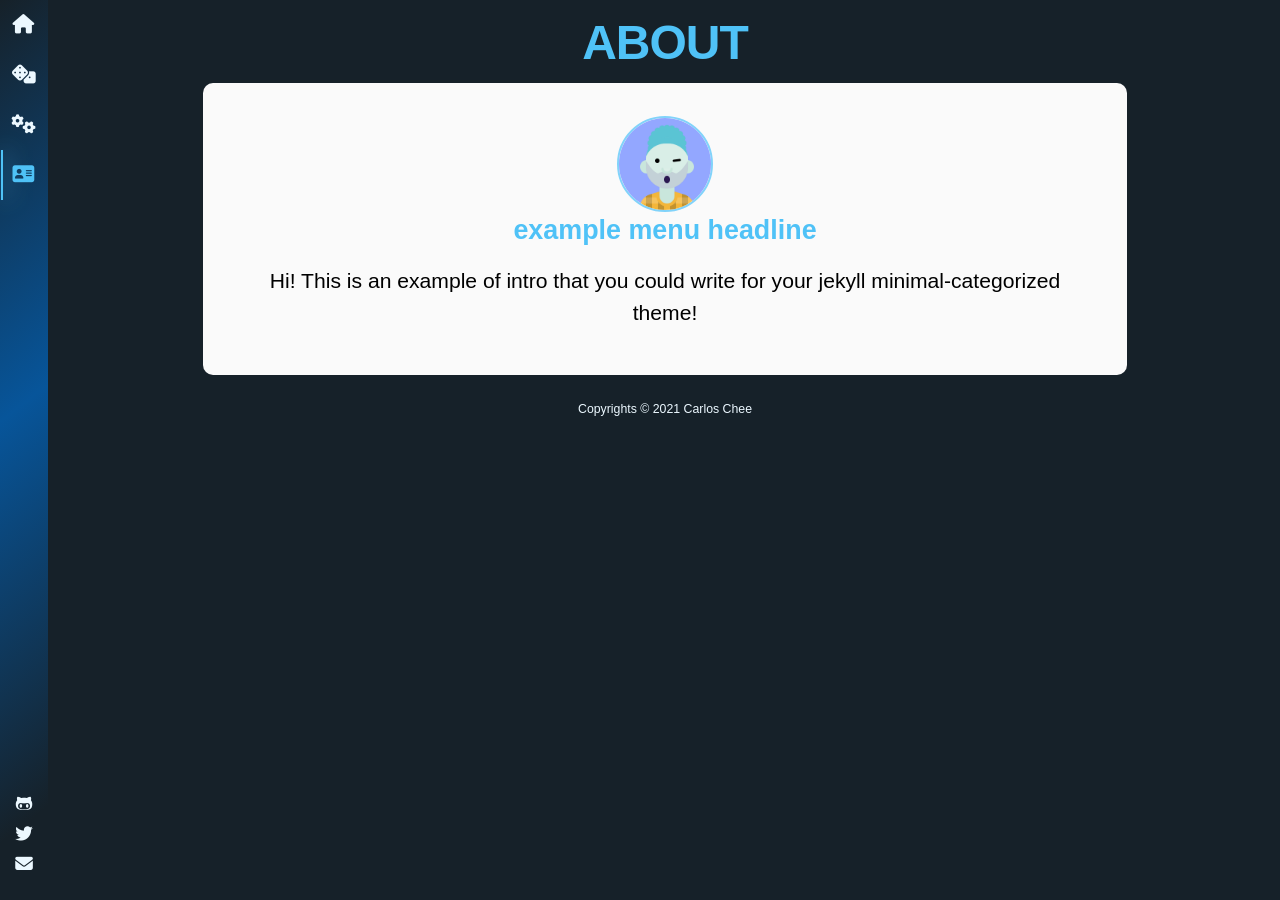
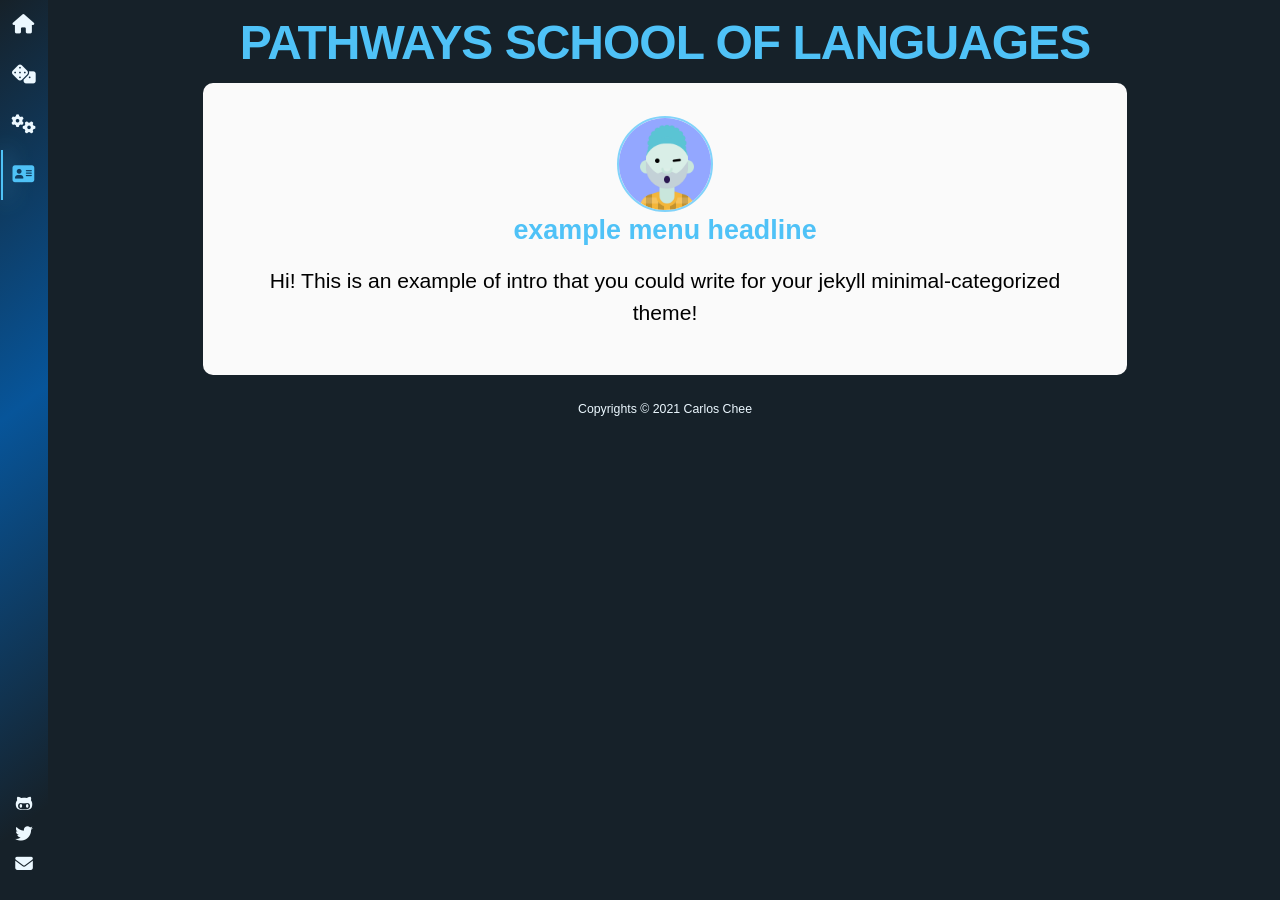
Before and after one commit to camachevaz/ESL, a Jekyll site: the page built from pages/about.html, in a window 1280 px wide. Built offline with Jekyll 4.4.1, drawn with Linux system fonts in a browser that asks for light colours; nearby versions of some CDN libraries; some web fonts are replaced.

Commit message:
Update about.html

```diff
--- a/pages/about.html
+++ b/pages/about.html
@@ -1,7 +1,7 @@
 ---
 layout: post
-title: About
-permalink: about.html
+title: Pathways School of Languages
+permalink: pathways.html
 category: about
 
 ---
```
